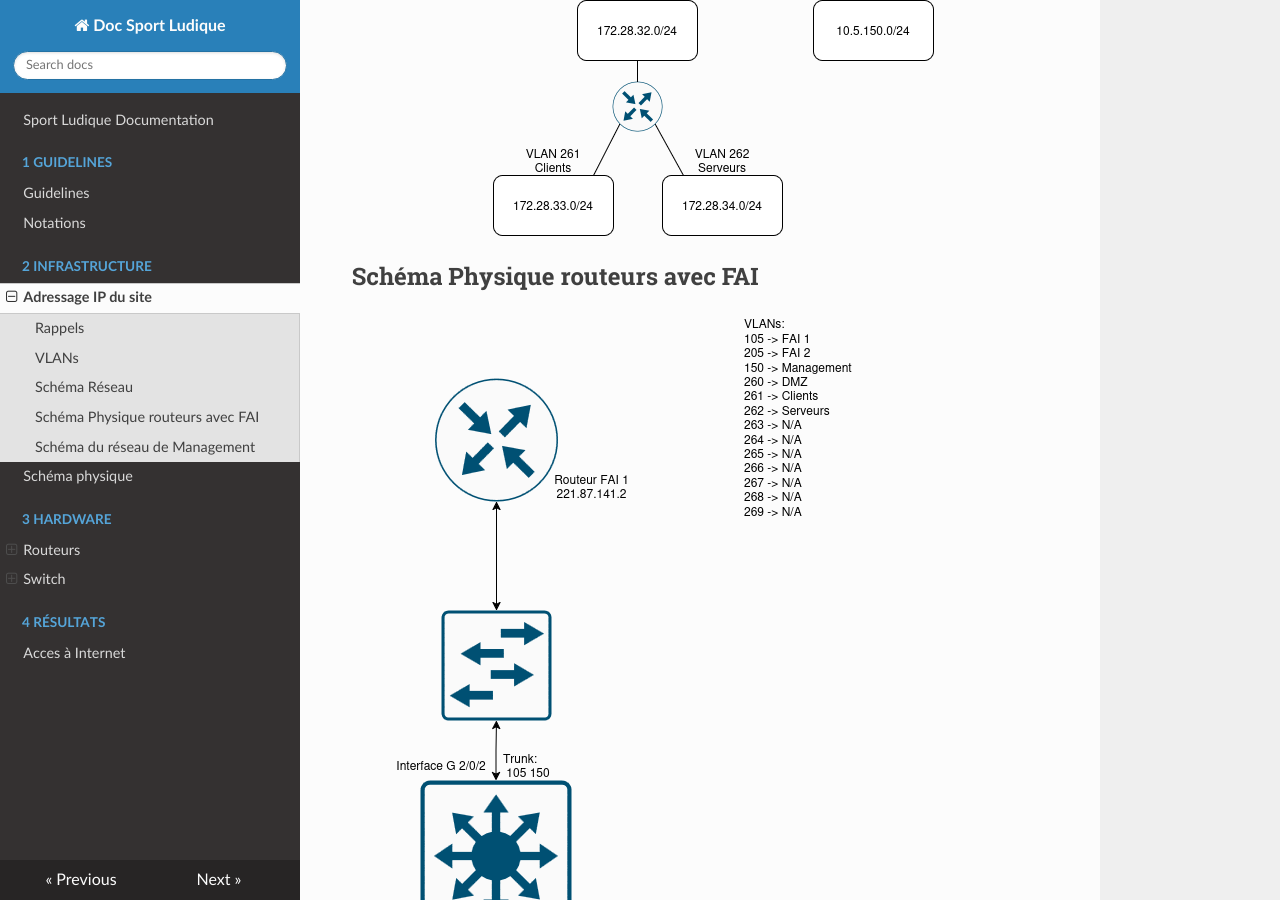
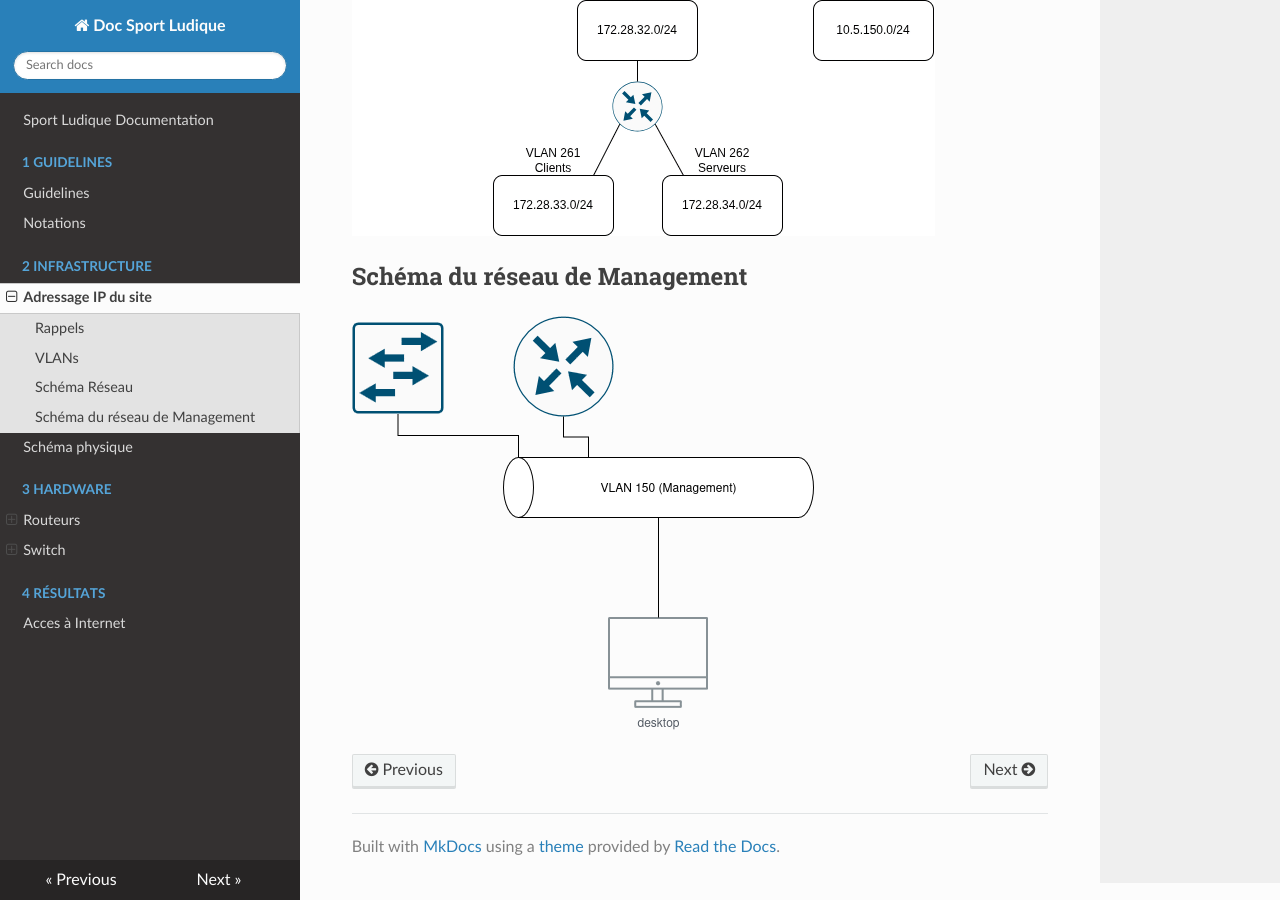
Before and after one commit to DSISportLudique/SportLudique2Doc, an MkDocs documentation site: the page built from docs/2 - Infrastructure/ip.md, in a window 1280 px wide and 900 px high, scrolled down 950 px. Built offline with MkDocs 1.6.1, drawn with Linux system fonts in a browser that asks for light colours; nearby versions of some CDN libraries.

Commit message:
updated diagrams

```diff
--- a/docs/2 - Infrastructure/ip.md
+++ b/docs/2 - Infrastructure/ip.md
@@ -18,9 +18,6 @@ Exception: vlan 269 qui est dans un autre réseau: 192.168.69.0/24
 
 ![schéma reseau](../assets/infra.drawio.png)
 
-## Schéma Physique routeurs avec FAI
-
-![schéma physique](../assets/SchPhysFAIbase.drawio.png)
 
 ## Schéma du réseau de Management
 
```
Also changed, not shown: docs/assets/SchPhysFAIbase.drawio.png (deleted), docs/assets/infra.drawio.png, 2 other files.
